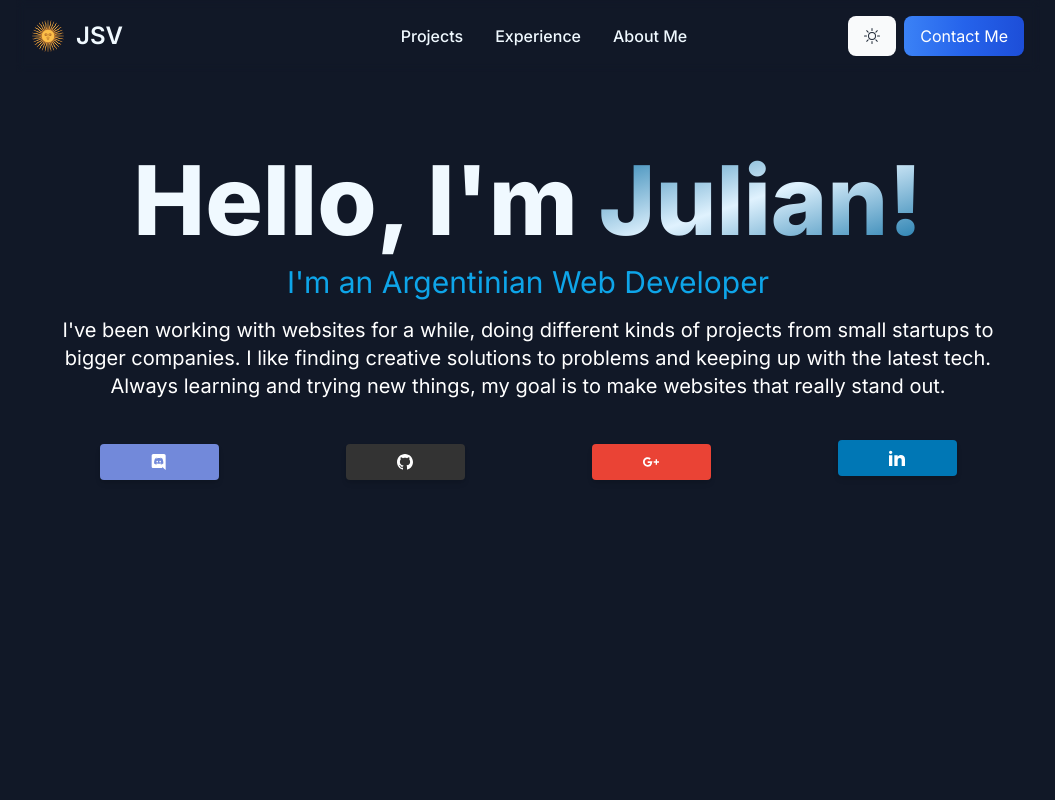
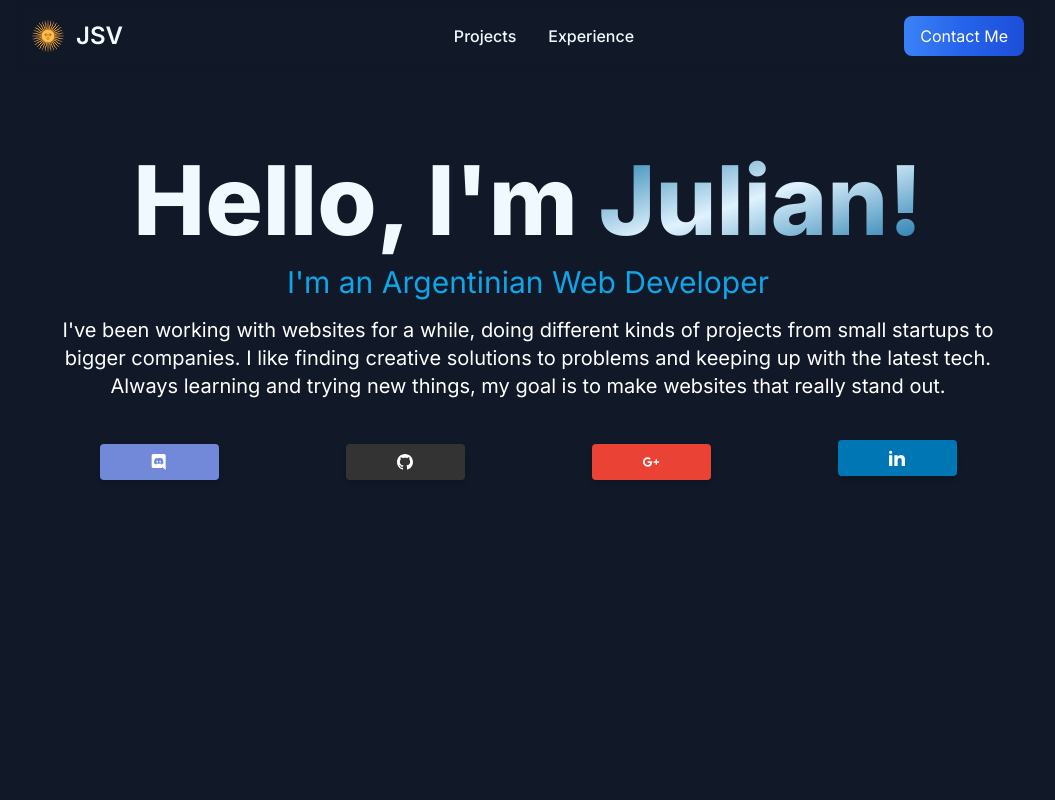
Before and after one commit to Juliansv/Juliansv, a Next.js app: page / in a window 1280 px wide. Shown: the top 800 px of the page, without its empty margins (112-1167 px from the left). Built offline with nearby package versions, Linux system fonts and the light colour scheme.

Commit message:
Remove dark button and about from header

```diff
--- a/app/components/header.tsx
+++ b/app/components/header.tsx
@@ -17,11 +17,11 @@ const Header = () => {
       href: "ExperienceSection",
       offset: -80,
     },
-    {
-      name: "About Me",
-      href: "About",
-      offset: -80,
-    },
+    // {
+    //   name: "About Me",
+    //   href: "About",
+    //   offset: -80,
+    // },
   ];
 
   return (
@@ -70,7 +70,7 @@ const Header = () => {
             </ul>
           </div>
           <div className="flex md:order-2">
-            <DarkButton />
+            {/* <DarkButton /> */}
             <Link
               to="Contact"
               offset={-80}
```
